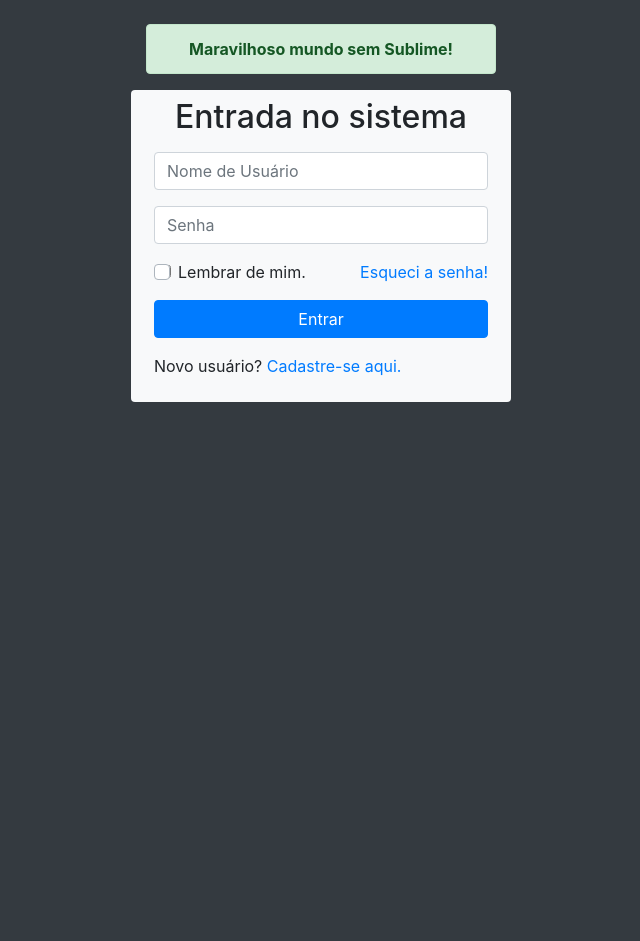
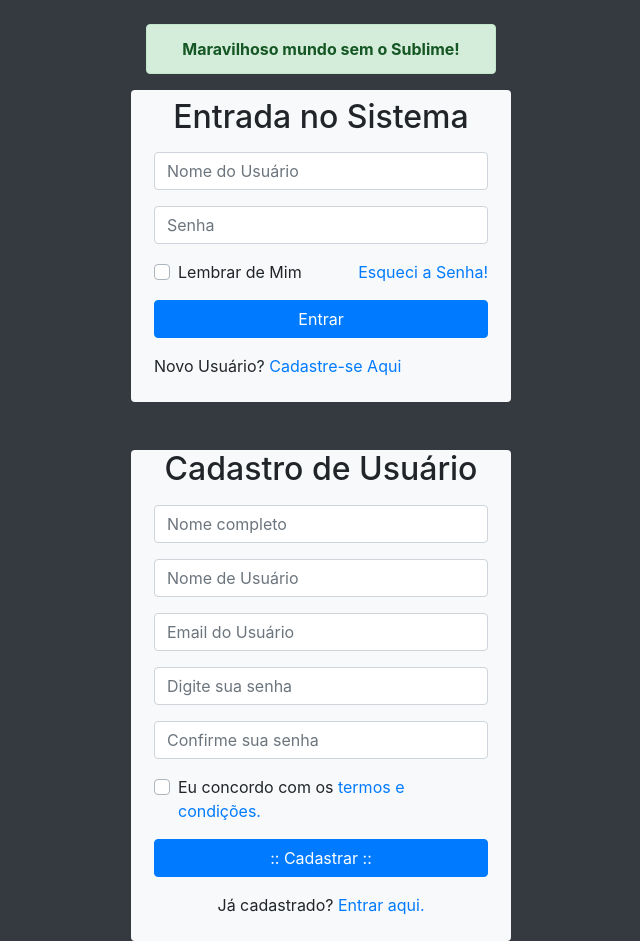
Before and after one commit to SrYashir0/sistema_de_login_AIPR2019v1, a PHP site: page / in a window 1280 px wide. Shown: the whole page, without its empty margins (319-959 px from the left). Before the commit the page ends 402 px from the top, so only its background shows below. Run offline with PHP 8.4, Linux system fonts and the light colour scheme; some libraries are stand-ins or nearby versions.

Commit message:
closes #2
Formulário de cadastro de novo usuário

```diff
--- a/index.php
+++ b/index.php
@@ -1,12 +1,12 @@
 <!DOCTYPE html>
-<html lang="en">
+    <html lang="pt-br">
         <head>
             <meta charset="UTF-8">
             <meta name="viewport" content="width=device-width, initial-scale=1.0">
             <meta http-equiv="X-UA-Compatible" content="ie=edge">
             <link rel="stylesheet" href="https://cdnjs.cloudflare.com/ajax/libs/twitter-bootstrap/4.3.1/css/bootstrap.min.css">
             <link rel="stylesheet" href="https://cdnjs.cloudflare.com/ajax/libs/font-awesome/5.8.2/css/all.min.css">
-        <title>Sistema de Login SrY Systems</title>
+            <title>Sistema de Login VF Systems</title>
         </head>
     <body class="bg-dark">
         <main class="container mt-4">
@@ -15,21 +15,21 @@
                 <div class="col-lg-4 offset-lg-4" id="alerta">
                     <div class="alert alert-success text-center">
                         <strong id="resultado">
-                        Maravilhoso mundo sem Sublime!
+                        Maravilhoso mundo sem o Sublime!
                         </strong>
                     </div>
                 </div>
             </section>
 
             <!-- Formulário de Login -->
-        <section class="row">
+            <section class="row mb-5">
                 <div class="col-lg-4 offset-lg-4 bg-light rounded" id="caixaLogin">
-                <h2 class="text-center mt-2">Entrada no sistema</h2>
+                    <h2 class="text-center mt-2">Entrada no Sistema</h2>
                     <form action="#" id="formLogin" class="p-2">
 
                         <div class="form-group">
                             <input type="text" name="nomeUsuario" id="nomeUsuario" class="form-control"
-                                placeholder="Nome de Usuário" required>
+                            placeholder="Nome do Usuário" required>
                         </div>
 
                         <div class="form-group">
@@ -39,33 +39,75 @@
 
                         <div class="form-group">
                             <div class="custom-control custom-checkbox">
-                            <input type="checkbox" name="lembrar" id="lembrar" class="form-check-input">
-
+                                <input type="checkbox" name="lembrar" id="lembrar" class="custom-control-input">
                                 <label for="lembrar" class="custom-control-label">
-                                Lembrar de mim.
+                                    Lembrar de Mim
                                 </label>
-                            <a href="#" id="btnEsqueci" class="float-right">
-                                Esqueci a senha!
+                                <a href="#" id="btnesqueci" class="float-right">
+                                    Esqueci a Senha!
                                     </a>
                             </div>
                         </div>
 
                         <div class="form-group">
-                        <input type="submit" value="Entrar" name="btnEntrar" id="btnEntrar"
-                                class="btn btn-primary btn-block">
+                            <input type="submit" value="Entrar" name="btnEntrar" id="btnEntrar" class="btn btn-primary btn-block">
                         </div>
 
                         <div class="form-group">
-                        <p class="center">Novo usuário?
-                            <a href="#" id="btnCadastrar">Cadastre-se aqui.</a>
+                            <p class="center">Novo Usuário?
+                            <a href="#" id="btnCadastrar">Cadastre-se Aqui</a>
                             </p>
                         </div>
 
+                    </form>
 
+                </div>
+            </section>
+
+            <!-- Formulário de Cadastro -->
+            <section class="row">
+                <div class="col-lg-4 offset-lg-4 bg-light rounded" id="caixaCadastro">
+                     <h2 class="text-center">Cadastro de Usuário</h2>
+                     <form action="#" class="p-2" id="frmCadastro">
+                        <div class="form-group">
+                            <input type="text" name="nomeCompleto" id="nomeCompleto" class="form-control" placeholder="Nome completo" required>
+                        </div>
+
+                        <div class="form-group">
+                            <input type="text" name="nomeUsuário" id="nomeUsuário" class="form-control" placeholder="Nome de Usuário" required>
+                        </div>
+
+                        <div class="form-group">
+                            <input type="email" name="emailUsuário" id="emailUsuário" class="form-control" placeholder="Email do Usuário" required>
+                        </div>
+
+                        <div class="form-group">
+                            <input type="password" name="senhaUsuário" id="senhaUsuário" class="form-control" placeholder="Digite sua senha" required>
+                        </div>
+
+                        <div class="form-group">
+                            <input type="password" name="senhaConfirma" id="senhaConfirma" class="form-control" placeholder="Confirme sua senha" required>
+                        </div>
+
+                        <div class="form-group">
+                            <div class="custom-control custom-checkbox">
+                                <input type="checkbox" name="concordar" id="concordar" class="custom-control-input">
+                                <label for="concordar" class="custom-control-label">Eu concordo com os<a href="#"> termos e condições.</a></label>
+                            </div>
+                        </div>
+
+                        <div class="form-group">
+                            <input type="submit" value=":: Cadastrar ::" class="btn btn-primary btn-block" id="btnRegistrar">
+                        </div>
+
+                        <div class="form-group">
+                            <p class="text-center">
+                                Já cadastrado? <a href="#" id="btnJáCadastrado"> Entrar aqui.</a>
+                            </p>
+                        </div>
                      </form>
                 </div>
             </section>
-
 
         </main>
 
```
Lines whose indentation alone changed are shown as unchanged.
